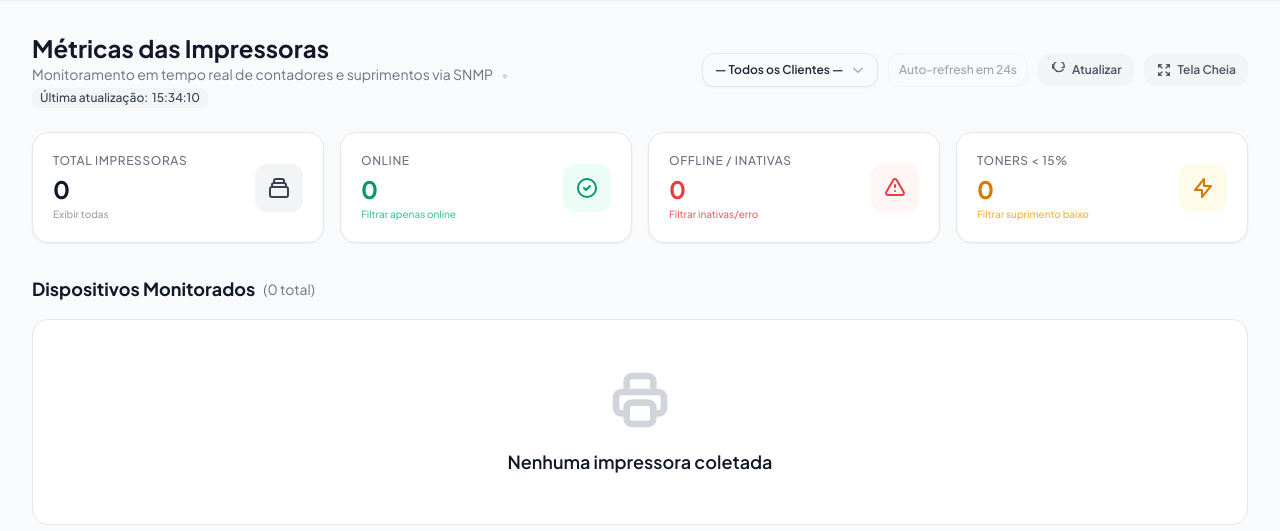
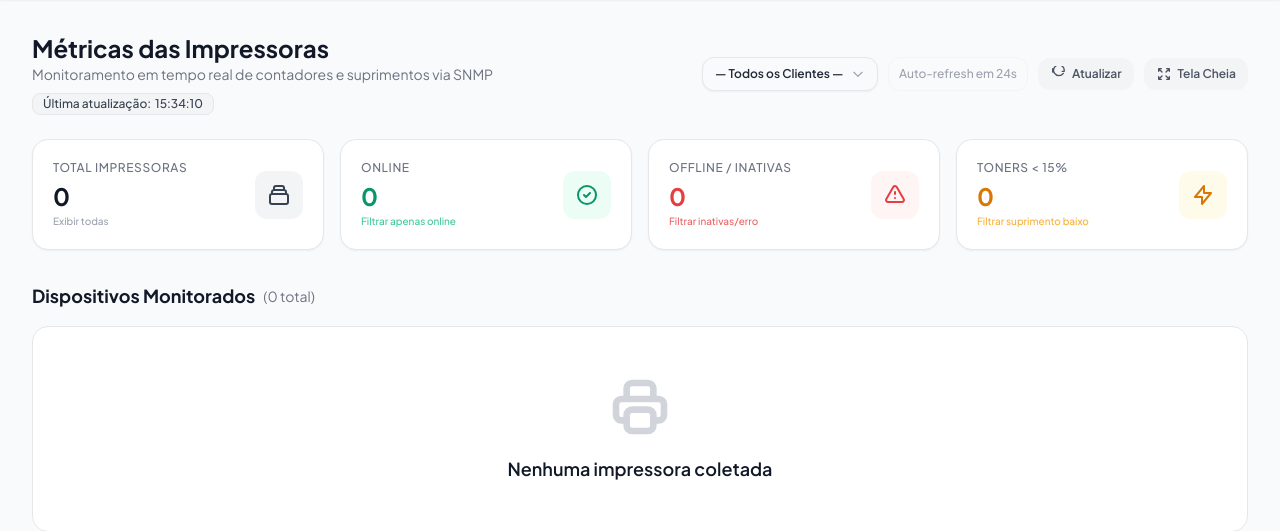
Before and after one commit to andersonscorreia/PRISMA, a Django app: page /snmp/ in a window 1280 px wide. Shown: the part 65-596 px from the top of the page. Run offline with Django 5.2, Linux system fonts and the light colour scheme; the visitor is signed in with stand-in values (Sample User, id 1); data that the repository does not hold is empty; some libraries are stand-ins or nearby versions.

Commit message:
style: fixa a tag de Ultima Atualizacao sempre na linha de baixo do subtitulo

```diff
--- a/templates/core/dashboard.html
+++ b/templates/core/dashboard.html
@@ -7,11 +7,10 @@
 <div class="mb-6 flex flex-col md:flex-row md:items-center md:justify-between gap-4">
     <div>
         <h2 class="text-2xl font-bold text-gray-900 dark:text-white">Métricas das Impressoras</h2>
-        <div class="text-sm text-gray-500 dark:text-zinc-400 flex flex-wrap items-center gap-x-2 gap-y-1">
-            <span>Monitoramento em tempo real de contadores e suprimentos via SNMP</span>
-            <span class="text-gray-300 dark:text-zinc-700 hidden sm:inline">•</span>
+        <p class="text-sm text-gray-500 dark:text-zinc-400">Monitoramento em tempo real de contadores e suprimentos via SNMP</p>
+        <div class="mt-1.5">
             <span
-                class="inline-flex items-center gap-1 bg-gray-100 dark:bg-zinc-800 px-2 py-0.5 rounded-lg text-xs text-gray-700 dark:text-zinc-300 font-medium">
+                class="inline-flex items-center gap-1 bg-gray-100 dark:bg-zinc-800 px-2.5 py-0.5 rounded-lg text-xs text-gray-700 dark:text-zinc-300 font-medium border border-gray-200 dark:border-zinc-800">
                 Última atualização: <span id="last-update-time">{% now "H:i:s" %}</span>
             </span>
         </div>
```
